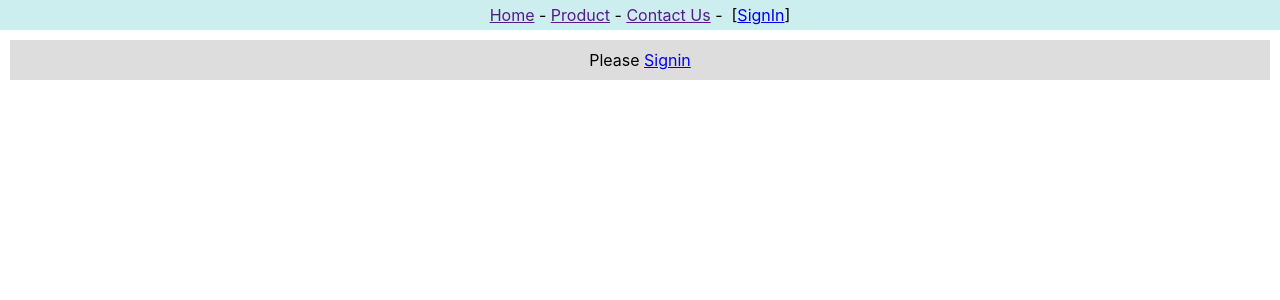
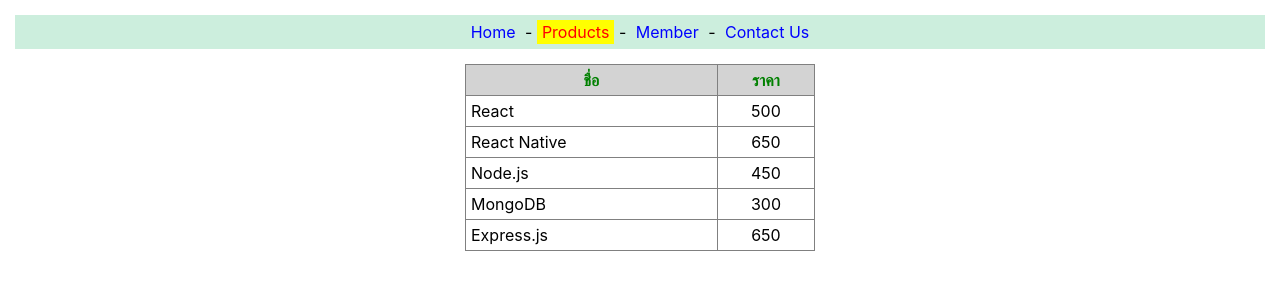
Before and after one commit to prwthub/kmutnb-react, a React (Create React App) app in the folder app1/: page /products in a window 1280 px wide. Shown: the top 300 px of the page. Built offline with nearby package versions, Linux system fonts and the light colour scheme.

Commit message:
Router1-3.js and home.js member.js products.js

```diff
--- a/app1/package.json
+++ b/app1/package.json
@@ -8,6 +8,7 @@
     "@testing-library/user-event": "^13.5.0",
     "react": "^18.2.0",
     "react-dom": "^18.2.0",
+    "react-router-dom": "^6.16.0",
     "react-scripts": "5.0.1",
     "tar": "^6.1.15",
     "web-vitals": "^2.1.4"
--- a/app1/src/App.js
+++ b/app1/src/App.js
@@ -12,17 +12,17 @@
 import {Table} from './event-data';
 import RefsFunc from './refs-func';
 import RefsArray from './refs-array';
-import MessageBox from './state-func';*/
+import MessageBox from './state-func';
 import { userContext } from "./context";
 import Header2 from './context-header2'
-import Content2 from './context-content2'
+import Content2 from './context-content2'*/
+import Router2 from "./router2"
+;
+import Router3 from "./router3";
 
 export default function App() {
     let[user,setUser]= React.useState('');
     return (
-        <userContext.Provider value={[user,setUser]}>
-            <Header2/>
-            <Content2/>
-        </userContext.Provider>
+        <Router3/>
     )
 }
--- /dev/null
+++ b/app1/src/home.js
@@ -0,0 +1,14 @@
+import React from 'react'
+
+export default function Home() {
+    return (
+        <p style={{ textAlign: 'center' }}>
+            <h3>ยินดีต้อนรับสู่ React Store</h3>
+            รายชื่อ <a href="/products">สินค้า</a> ที่เรามีจำหน่าย
+            <br />
+            แต่ท่านต้องเป็น <a href="/member">สมาชิก</a> จึงจะสั่งซื้อได้
+            <br />
+            หากมีข้อสงสัย กรุณา <a href="/contact">ติดต่อเรา</a>
+        </p>
+    )
+}
--- /dev/null
+++ b/app1/src/member.js
@@ -0,0 +1,7 @@
+import React from 'react'
+
+export default function Member() {
+    return (
+        <div style={{textAlign:'center'}}> Member Page</div >
+    )
+}
--- /dev/null
+++ b/app1/src/navlink.css
@@ -0,0 +1,19 @@
+.nav {
+    background-color: #ced;
+    padding: 7px;
+    text-align: center;
+    margin: 15px;
+}
+
+.menu {       /* สำหรับสถานะ inactive */
+    color: blue;
+    text-decoration: none;
+    padding: 2px 5px;
+}
+
+.active_menu {      /* สำหรับสถานะ active */
+    color: red;
+    background-color: yellow;
+    text-decoration: none;
+    padding: 2px 5px;
+}
--- /dev/null
+++ b/app1/src/products.css
@@ -0,0 +1,18 @@
+table {
+    width: 350px;
+    border-collapse: collapse;
+    margin: auto;
+}
+
+th {
+    background-color: lightgray;
+    color: green;
+}
+
+th, td {
+    padding: 5px;
+}
+
+td:nth-child(2) {
+    text-align: center;
+}
--- /dev/null
+++ b/app1/src/products.js
@@ -0,0 +1,24 @@
+import React from 'react'
+import './products.css'
+
+export default class Products extends React.Component {
+    data = [
+        ['React', 500],
+        ['React Native', 650],
+        ['Node.js', 450],
+        ['MongoDB', 300],
+        ['Express.js', 650]
+    ]
+    render() {
+        return (
+            <table border="1">
+                <tr><th>ชื่อ</th><th>ราคา</th></tr>
+                {
+                    this.data.map(d => {
+                        return <tr><td>{d[0]}</td><td>{d[1]}</td></tr>
+                    })
+                }
+            </table>
+        )
+    }
+}
--- /dev/null
+++ b/app1/src/router2.js
@@ -0,0 +1,25 @@
+import React from "react";
+import { BrowserRouter, NavLink } from 'react-router-dom'
+import './navlink.css'
+export default function Router2() {
+    return (
+        <BrowserRouter>
+            <nav className="nav">
+            <NavLink to='/'
+                className={({ isActive }) =>
+                    isActive ? "active_menu" : "menu"}
+                style={({ isActive }) => {
+                    return {
+                        fontWeight: isActive ? "bold" : ""
+                    };
+                }}>Home</NavLink> -&nbsp;
+            <NavLink to='/products' className={({ isActive }) => isActive ? "active_menu" : "menu"}>
+                Products</NavLink> -&nbsp;
+            <NavLink to='/member' className={({ isActive }) => isActive ? "active_menu" : "menu"}>
+                Member</NavLink> -&nbsp;
+            <NavLink to='/contact' className={({ isActive }) => isActive ? "active_menu" : "menu"}>
+                Contact Us</NavLink>
+            </nav >
+        </BrowserRouter >
+    )
+}
--- /dev/null
+++ b/app1/src/router3.js
@@ -0,0 +1,38 @@
+import React from 'react'
+import { BrowserRouter, NavLink, Route, Routes } from 'react-router-dom'
+import './navlink.css'
+import Products from './products'
+import Home from './home'
+import Member from './member'
+
+export default function Router3() {
+    return (
+        <BrowserRouter>
+            <nav className="nav">
+                <NavLink to='/' className={({ isActive }) => isActive ?
+                    "active_menu" : "menu"} style={({ isActive }) => {
+                        return {
+                            fontWeight: isActive ? "bold" : ""
+                        };
+                    }}>Home</NavLink> -&nbsp;
+                <NavLink to='/products' className={({ isActive }) =>
+                    isActive ? "active_menu" : "menu"}>
+                    Products</NavLink> -&nbsp;
+                <NavLink to='/member' className={({ isActive }) =>
+                    isActive ? "active_menu" : "menu"}>
+                    Member</NavLink> -&nbsp;
+                <NavLink to='/contact' className={({ isActive }) =>
+                    isActive ? "active_menu" : "menu"}>
+                    Contact Us</NavLink>
+            </nav>
+
+            <Routes style={{ margin: '20px' }}>
+                <Route path="/" element={<Home />} />
+                <Route path="/products" Component={Products} />
+                <Route path="/member" Component={Member} />
+                <Route path="/contact" element={<div style={{ textAlign: 'center' }}>Contact Page</div>} />
+                <Route path="/*" element={<div style={{ textAlign: 'center' }}>Error 404 Not Found</div>} />
+            </Routes>
+        </BrowserRouter>
+    )
+}
```
Also changed, not shown: app1/src/router1.js (added, +26 -0 lines), 1 other file (tests, documents, lock files or other folders).
